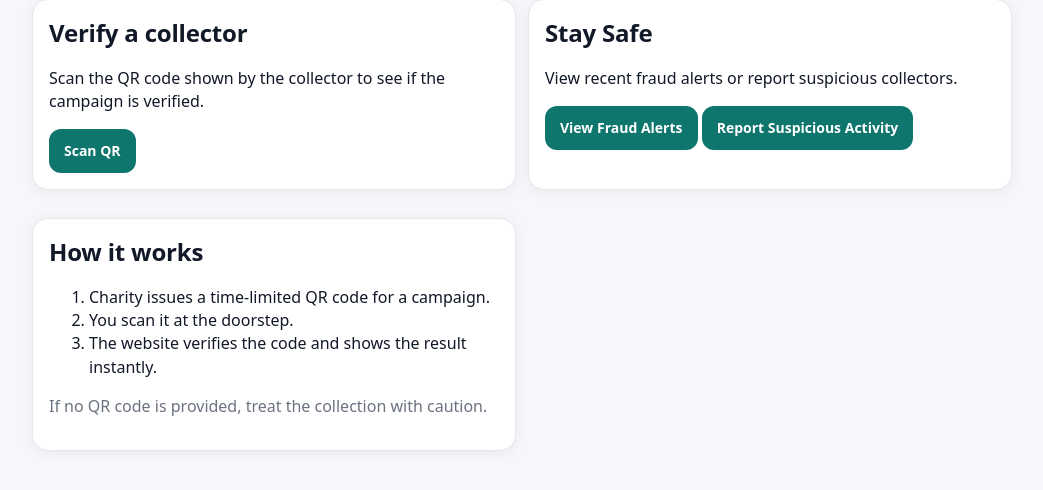
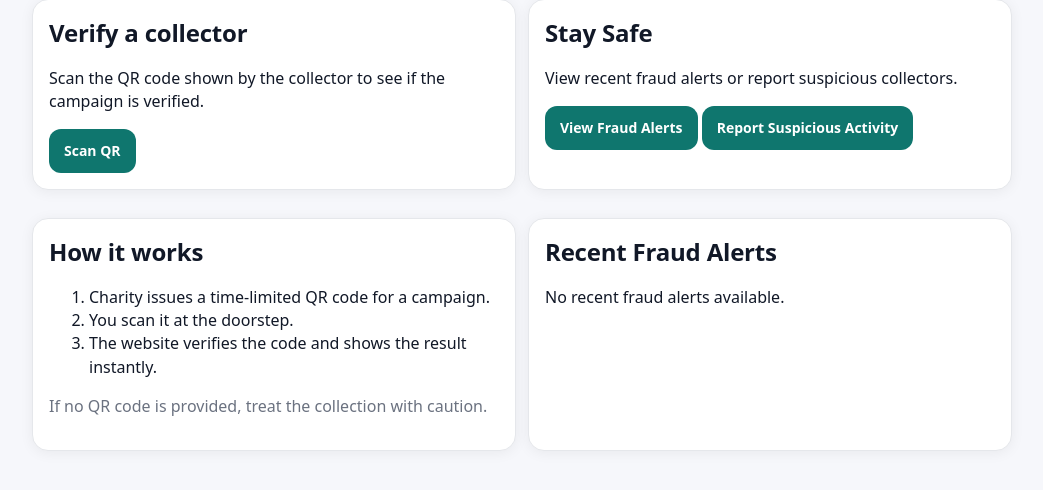
Before and after one commit to joyewole/doorstep-charity-verification, a Flask app: page / in a window 1280 px wide. Shown: the part 140-630 px from the top of the page, without its empty margins (118-1161 px from the left). Run offline with Flask 3, Linux system fonts and the light colour scheme.

Commit message:
Add fraud alerts preview to homepage

```diff
--- a/app/routes_public.py
+++ b/app/routes_public.py
@@ -8,7 +8,14 @@ public_bp = Blueprint("public", __name__)
 
 @public_bp.get("/")
 def home():
-    return render_template("home.html")
+    recent_alerts = (
+        FraudAlert.query
+        .filter_by(is_active=True)
+        .order_by(FraudAlert.published_at.desc(), FraudAlert.created_at.desc())
+        .limit(3)
+        .all()
+    )
+    return render_template("home.html", recent_alerts=recent_alerts)
 
 @public_bp.get("/scan")
 def scan():
--- a/app/templates/home.html
+++ b/app/templates/home.html
@@ -1,4 +1,5 @@
 {% extends "base.html" %}
+
 {% block content %}
   <div class="row">
     <div class="card">
@@ -8,11 +9,11 @@
     </div>
 
     <div class="card">
-  <h2>Stay Safe</h2>
-  <p>View recent fraud alerts or report suspicious collectors.</p>
-  <a class="btn" href="/alerts">View Fraud Alerts</a>
-  <a class="btn" href="/report-suspicious">Report Suspicious Activity</a>
-</div>
+      <h2>Stay Safe</h2>
+      <p>View recent fraud alerts or report suspicious collectors.</p>
+      <a class="btn" href="/alerts">View Fraud Alerts</a>
+      <a class="btn" href="/report-suspicious">Report Suspicious Activity</a>
+    </div>
 
     <div class="card">
       <h2>How it works</h2>
@@ -23,5 +24,31 @@
       </ol>
       <p class="muted">If no QR code is provided, treat the collection with caution.</p>
     </div>
+
+    <div class="card">
+      <h2>Recent Fraud Alerts</h2>
+
+      {% if recent_alerts %}
+        <ul style="padding-left: 18px; margin-bottom: 12px;">
+          {% for alert in recent_alerts %}
+            <li style="margin-bottom: 10px;">
+              <strong>⚠️ {{ alert.title }}</strong><br>
+
+              {% if alert.location %}
+                <small>Location: {{ alert.location }}</small><br>
+              {% endif %}
+
+              {% if alert.published_at %}
+                <small>{{ alert.published_at.strftime('%d %b %Y') }}</small>
+              {% endif %}
+            </li>
+          {% endfor %}
+        </ul>
+
+        <a class="btn" href="/alerts">See All Alerts</a>
+      {% else %}
+        <p>No recent fraud alerts available.</p>
+      {% endif %}
+    </div>
   </div>
 {% endblock %}
```
Also changed, not shown: instance/app.db (deleted).
